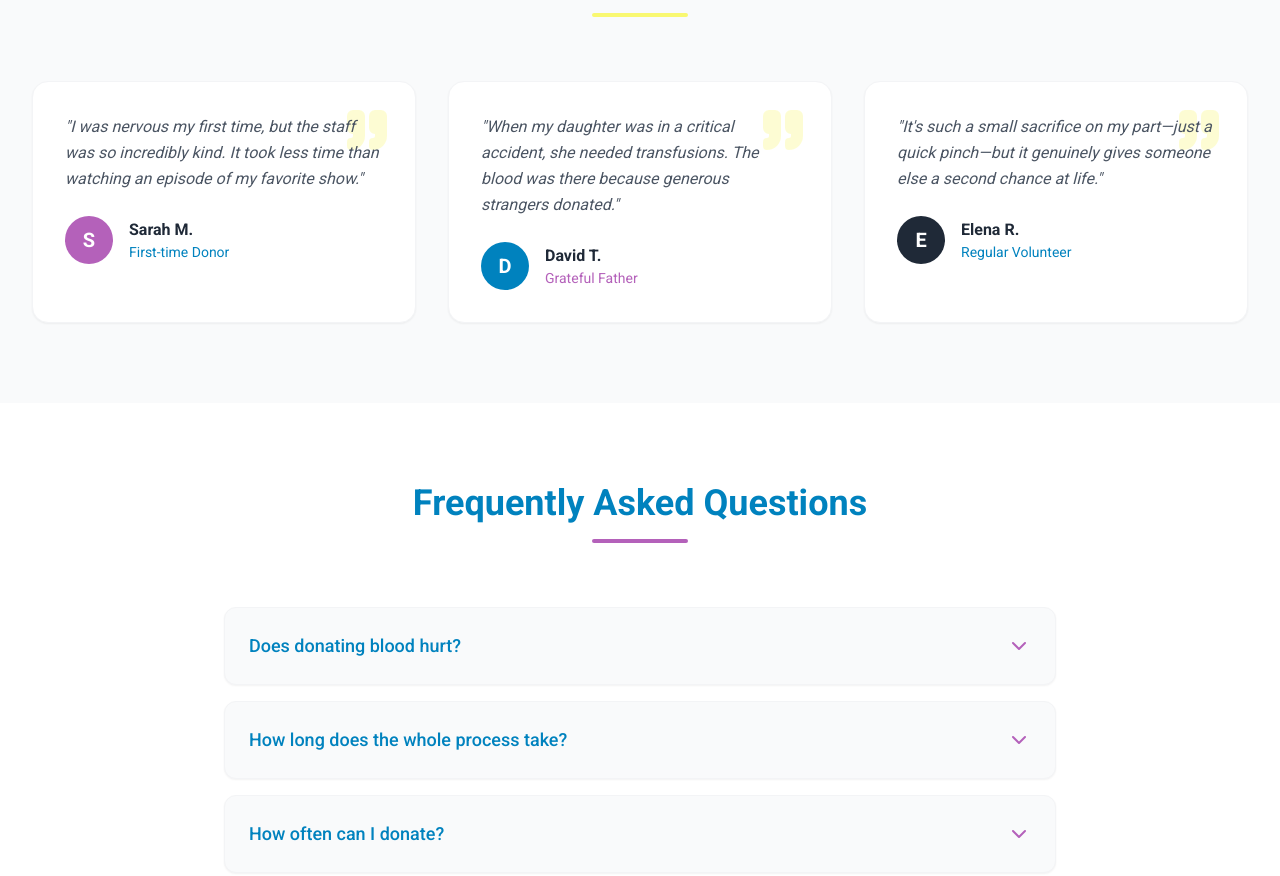
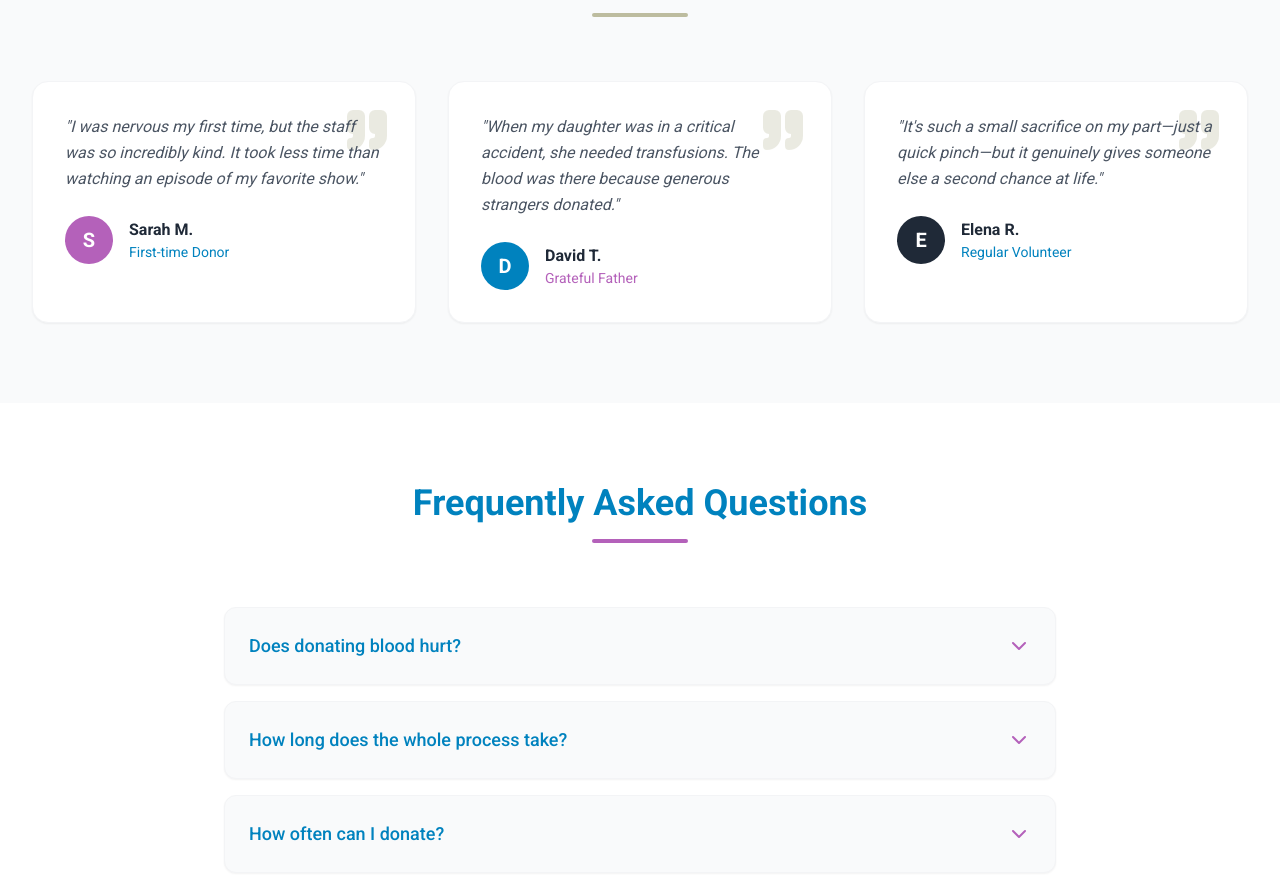
Before and after one commit to sohilatcmpica/lifedrop, a plain HTML site: page index.html in a window 1280 px wide. Shown: the part 1537-2413 px from the top of the page. Drawn offline with nearby package versions, Linux system fonts and the light colour scheme.

Commit message:
Update index.html

```diff
--- a/index.html
+++ b/index.html
@@ -20,7 +20,7 @@
                 extend: {
                     colors: {
                         brandPurple: '#b461ba',
-                        brandYellow: '#f9f871',
+                        brandYellow: '#bdbc9f',
                         brandBlue: '#0082be',
                     },
                     fontFamily: {
```
